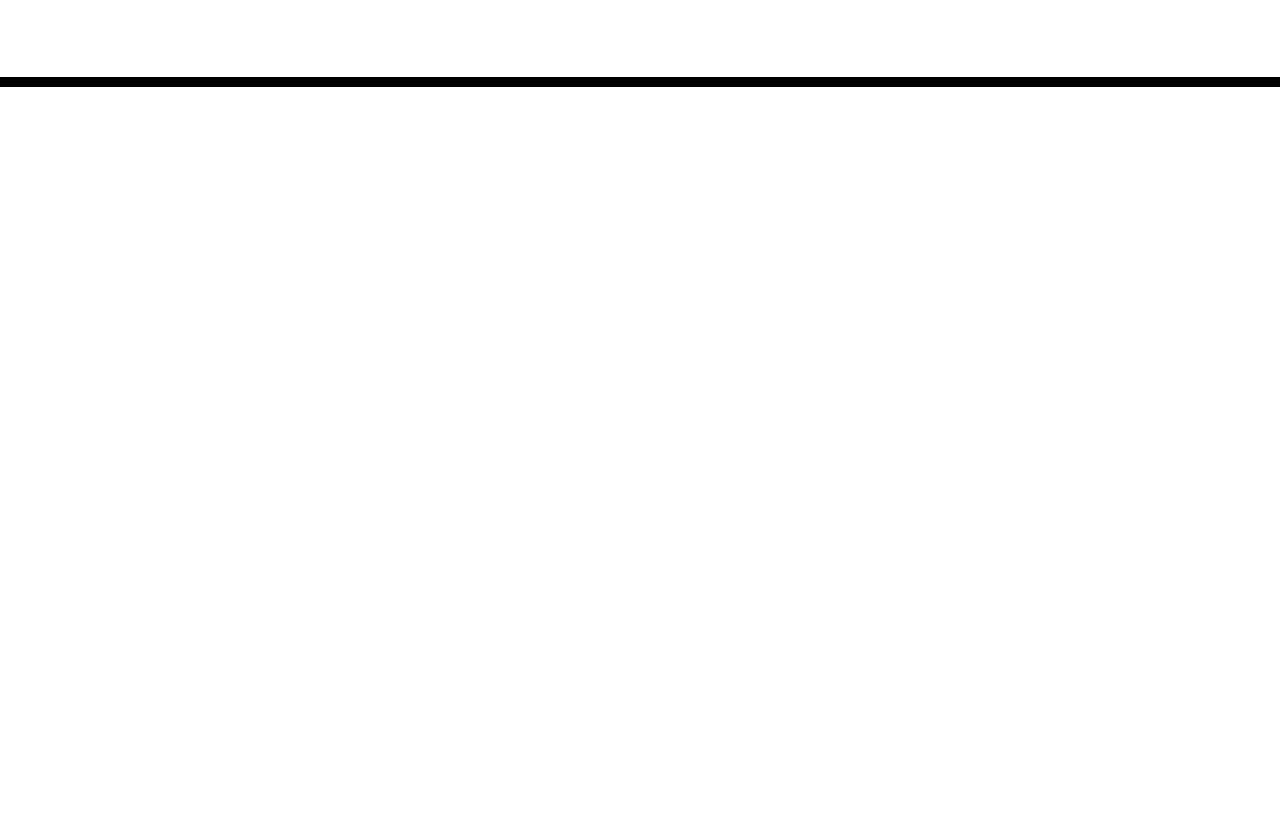
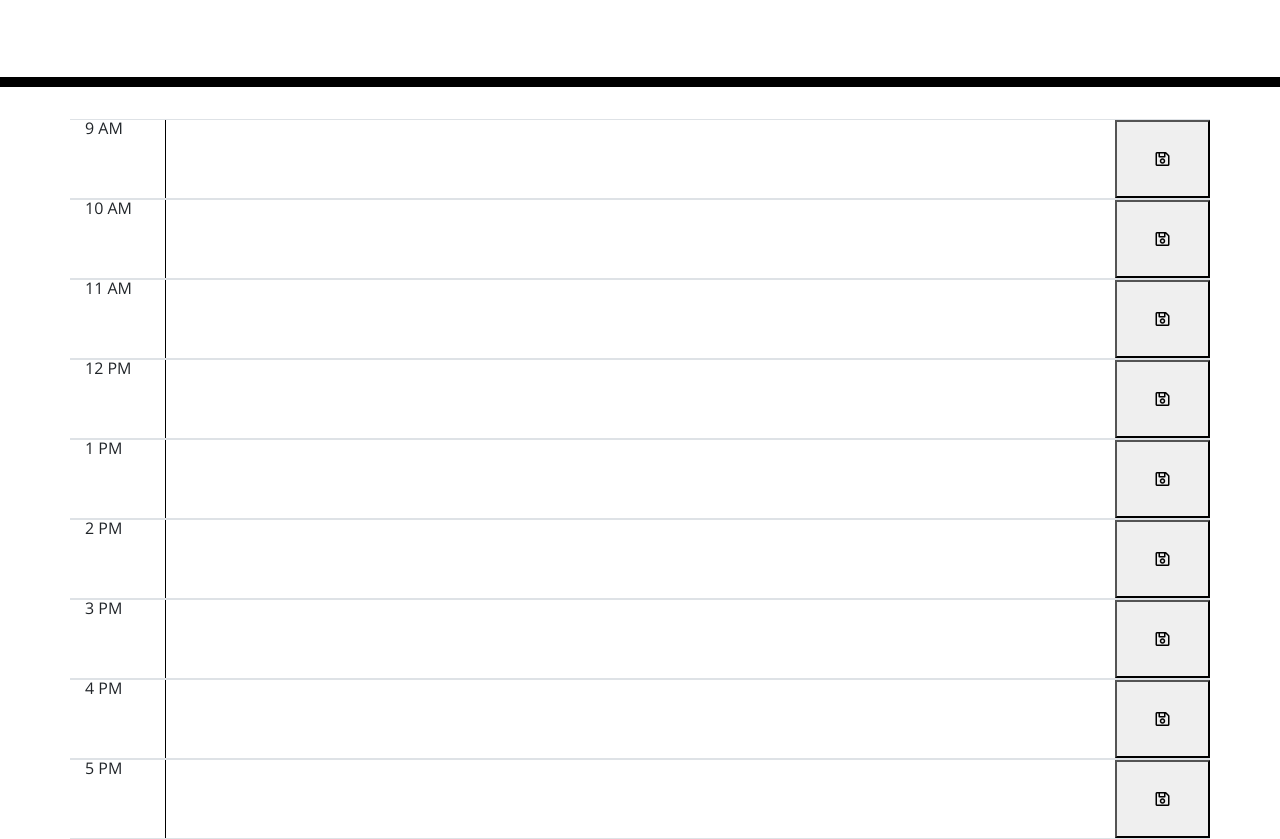
Before and after one commit to vsomsouk/work-day-scheduler, a plain HTML site: page Develop/index.html in a window 1280 px wide. Shown: the part 181-1020 px from the top of the page. Before the commit the page ends 800 px from the top, so only its background shows below. Drawn offline with nearby package versions, Linux system fonts and the light colour scheme.

Commit message:
Added rows, inputed hours and text area. Also added save button

```diff
--- a/Develop/index.html
+++ b/Develop/index.html
@@ -29,7 +29,61 @@
       <p id="currentDay" class="lead"></p>
     </header>
     <div class="container">
-      <!-- Timeblocks go here -->
+
+      <div id="calendar-row1" class="row justify-content-md-center border-top border-bottom calendar-row">
+        <div id="time1"class="col-md-1">9 AM</div>
+        <textarea rows="3" id="text-entry1" class="col-md-10"></textarea>
+        <button id="save" class="col-md-1"><i class="far fa-save"></i></button>
+      </div>
+
+      <div id="calendar-row2" class="row justify-content-md-center border-top border-bottom calendar-row">
+        <div id="time1"class="col-md-1">10 AM</div>
+        <textarea rows="3" id="text-entry1" class="col-md-10"></textarea>
+        <button id="save" class="col-md-1"><i class="far fa-save"></i></button>
+      </div>
+
+      <div id="calendar-row3" class="row justify-content-md-center border-top border-bottom calendar-row">
+        <div id="time1"class="col-md-1">11 AM</div>
+        <textarea rows="3" id="text-entry1" class="col-md-10"></textarea>
+        <button id="save" class="col-md-1"><i class="far fa-save"></i></button>
+      </div>
+
+      <div id="calendar-row4" class="row justify-content-md-center border-top border-bottom calendar-row">
+        <div id="time1"class="col-md-1">12 PM</div>
+        <textarea rows="3" id="text-entry1" class="col-md-10"></textarea>
+        <button id="save" class="col-md-1"><i class="far fa-save"></i></button>
+      </div>
+
+      <div id="calendar-row5" class="row justify-content-md-center border-top border-bottom calendar-row">
+        <div id="time1"class="col-md-1">1 PM</div>
+        <textarea rows="3" id="text-entry1" class="col-md-10"></textarea>
+        <button id="save" class="col-md-1"><i class="far fa-save"></i></button>
+      </div>
+
+      <div id="calendar-row6" class="row justify-content-md-center border-top border-bottom calendar-row">
+        <div id="time1"class="col-md-1">2 PM</div>
+        <textarea rows="3" id="text-entry1" class="col-md-10"></textarea>
+        <button id="save" class="col-md-1"><i class="far fa-save"></i></button>
+      </div>
+
+      <div id="calendar-row7" class="row justify-content-md-center border-top border-bottom calendar-row">
+        <div id="time1"class="col-md-1">3 PM</div>
+        <textarea rows="3" id="text-entry1" class="col-md-10"></textarea>
+        <button id="save" class="col-md-1"><i class="far fa-save"></i></button>
+      </div>
+
+      <div id="calendar-row8" class="row justify-content-md-center border-top border-bottom calendar-row">
+        <div id="time1"class="col-md-1">4 PM</div>
+        <textarea rows="3" id="text-entry1" class="col-md-10"></textarea>
+        <button id="save" class="col-md-1"><i class="far fa-save"></i></button>
+      </div>
+
+      <div id="calendar-row9" class="row justify-content-md-center border-top border-bottom calendar-row">
+        <div id="time1"class="col-md-1">5 PM</div>
+        <textarea rows="3" id="text-entry1" class="col-md-10"></textarea>
+        <button id="save" class="col-md-1"><i class="far fa-save"></i></button>
+      </div>
+
     </div>
 
     <script src="https://code.jquery.com/jquery-3.4.1.min.js"></script>
```
Also changed, not shown: 1 other file.
